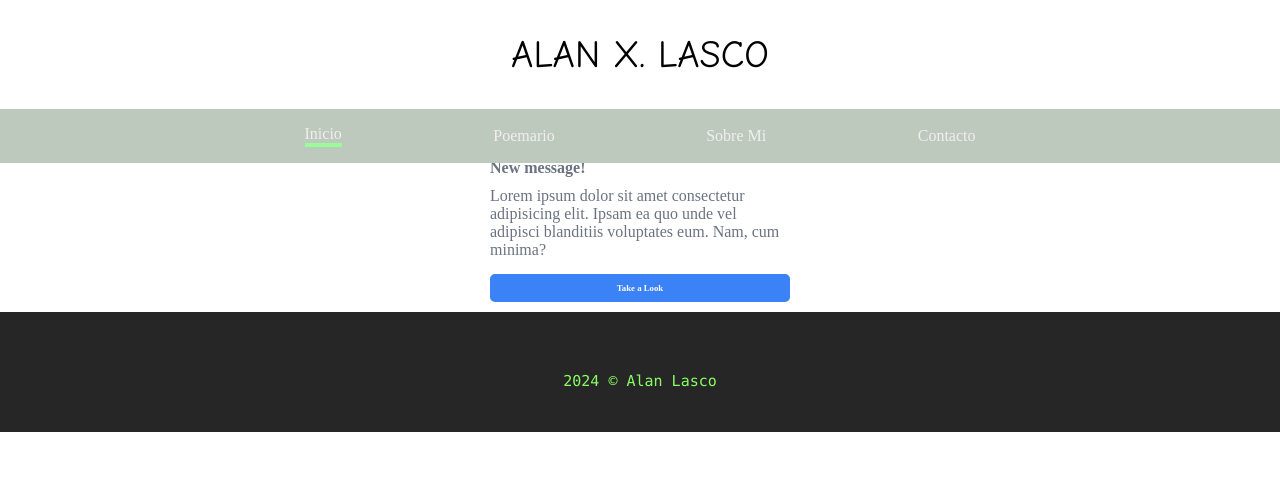
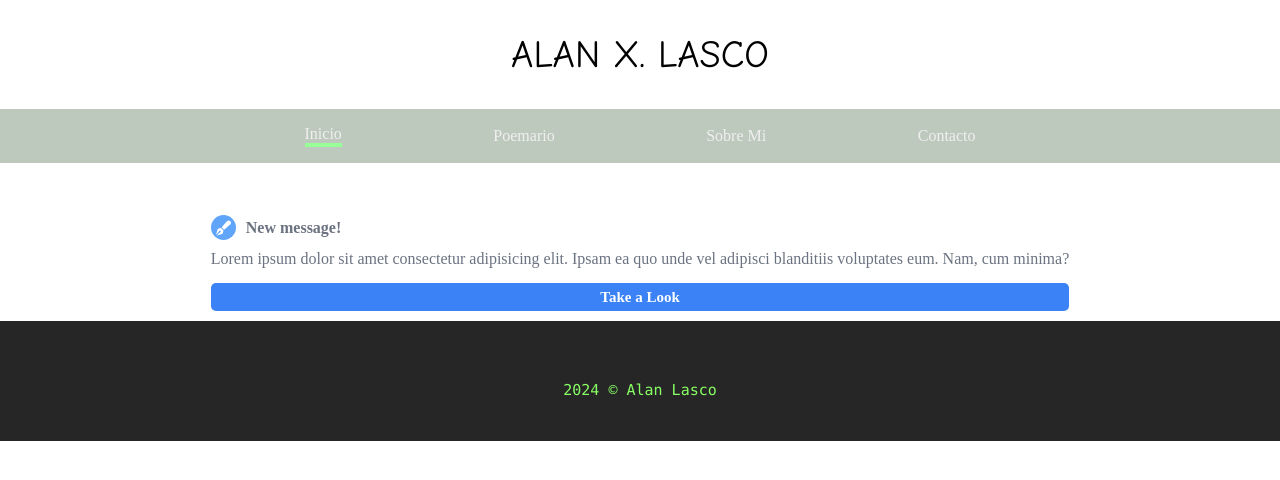
Before and after one commit to alanlasco/alan-poetryv2, a React (Vite) app: page /poemario in a window 1280 px wide. Shown: the top 480 px of the page. Built offline with nearby package versions, Linux system fonts and the light colour scheme.

Commit message:
minimun styling changes

```diff
--- a/package.json
+++ b/package.json
@@ -11,7 +11,8 @@
   },
   "dependencies": {
     "react": "^18.3.1",
-    "react-dom": "^18.3.1"
+    "react-dom": "^18.3.1",
+    "react-icons": "^5.3.0"
   },
   "devDependencies": {
     "@eslint/js": "^9.9.0",
--- a/src/components/PoemCard.tsx
+++ b/src/components/PoemCard.tsx
@@ -1,10 +1,14 @@
 import React from "react";
+import { FaPenFancy } from "react-icons/fa6";
 import "../stylesheets/PoemCard.css";
 export const PoemCard = () => {
   return (
     <>
       <div className="card">
         <div className="header">
+          <span className="icon">
+            <FaPenFancy />
+          </span>
           <p className="alert">New message!</p>
         </div>
 
--- a/src/stylesheets/PoemCard.css
+++ b/src/stylesheets/PoemCard.css
@@ -1,5 +1,11 @@
+@media screen and (min-width: 768px) {
+    .card {
+        max-width: 30vw;
+    }
+}
+
 .card {
-    max-width: 320px;
+    max-width: 85vw;
     border-width: 1px;
     border-color: rgba(219, 234, 254, 1);
     border-radius: 1rem;
@@ -25,9 +31,9 @@
     color: rgba(255, 255, 255, 1);
 }
 
-.icon svg {
-    height: 1rem;
-    width: 1rem;
+.icon {
+    height: 2.5rem;
+    width: 2.5rem;
 }
 
 .alert {
@@ -55,7 +61,7 @@
     width: 100%;
     padding: 0.75rem 1.25rem;
     text-align: center;
-    font-size: 0.875rem;
+    font-size: 1.5rem;
     line-height: 1.25rem;
     font-weight: 600;
 }
--- a/src/stylesheets/Poemario.css
+++ b/src/stylesheets/Poemario.css
@@ -1,7 +1,13 @@
 .poemsContainer {
-    padding-top: 5vh;
+    padding-top: 5.5vh;
     display: flex;
     align-items: center;
     justify-content: center;
     margin: 0 auto;
 }
+
+@media screen and (min-width: 768px) {
+    .poemsContainer {
+        padding-top: 12vh;
+    }
+}
```
Also changed, not shown: 1 other file (tests, documents, lock files or other folders).
